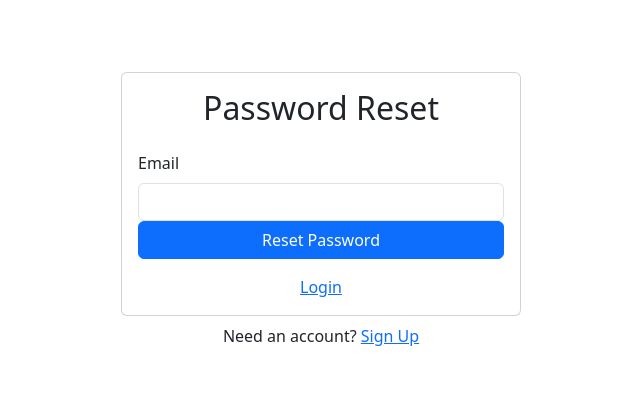
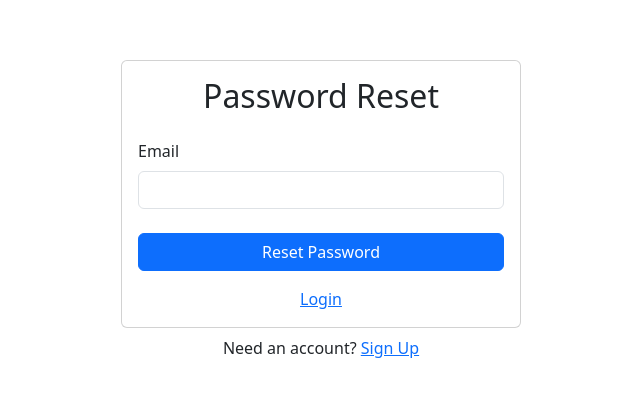
Before and after one commit to coddinginjava/react-vite-firebase-todo-auth, a React (Vite) app: page /forgot-password in a window 1280 px wide. Shown: the part 190-586 px from the top of the page, without its empty margins (319-959 px from the left). Built offline with nearby package versions, Linux system fonts and the light colour scheme; no server answers; the database is empty.

Commit message:
some minor css fixes

```diff
--- a/src/components/ForgotPassword.jsx
+++ b/src/components/ForgotPassword.jsx
@@ -40,7 +40,7 @@
                                 <Form.Label>Email</Form.Label>
                                 <Form.Control type="email" ref={emailRef} required/>
                             </Form.Group>
-                            <Button disabled={loading} className="w-100" type="submit">
+                            <Button disabled={loading} className="w-100 mt-4" type="submit">
                                 Reset Password
                             </Button>
                         </Form>
```
